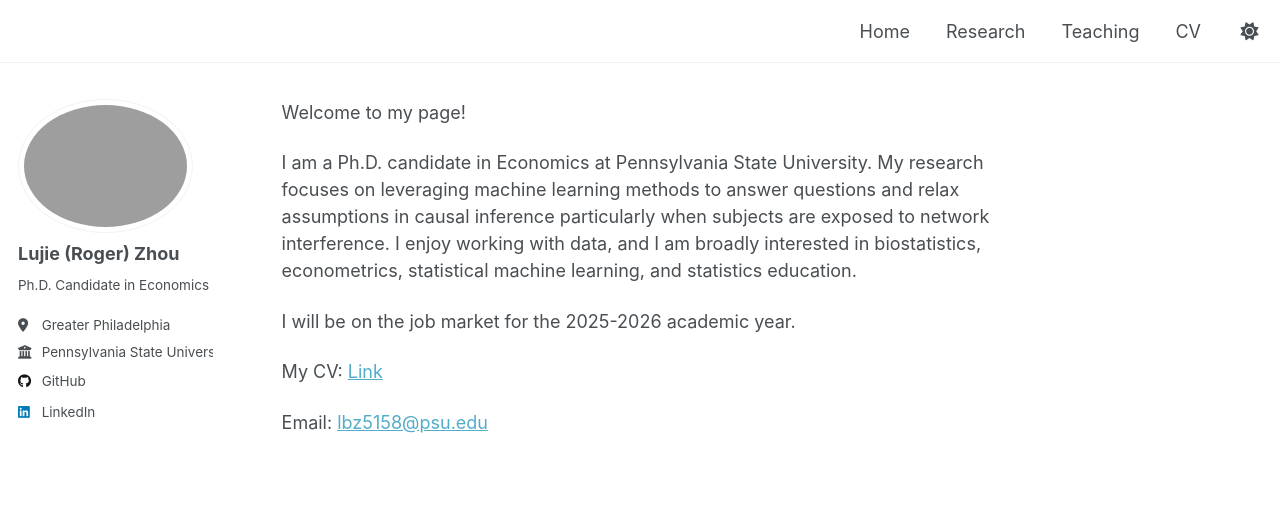
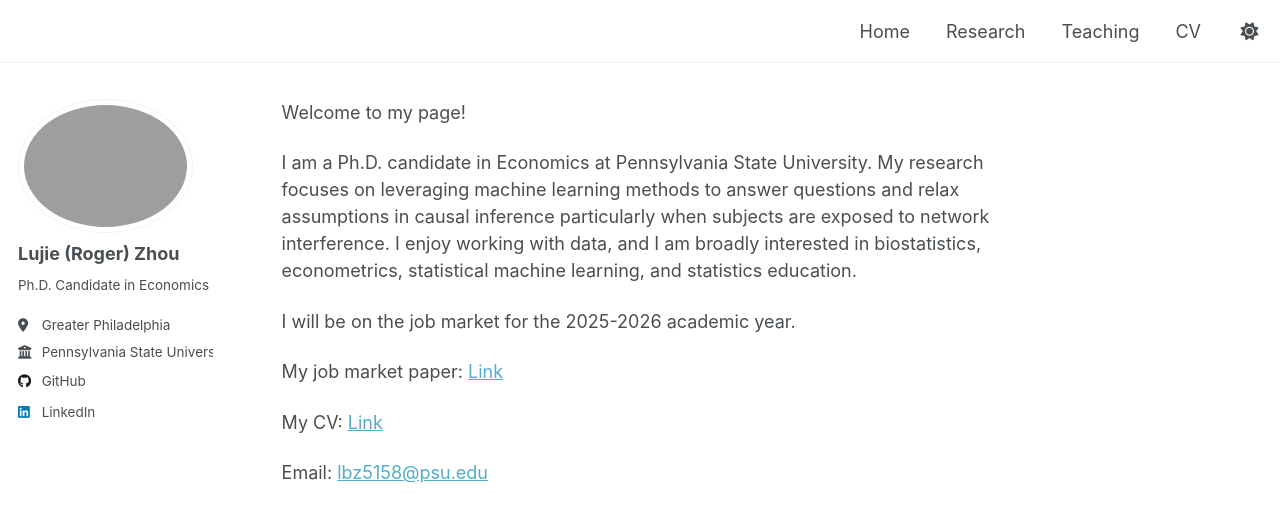
Before and after one commit to lbz5158/lujiezhou.github.io, a Jekyll site: the page built from _pages/about.md, in a window 1280 px wide. Shown: the top 522 px of the page. Built offline with Jekyll 4.4.1, drawn with Linux system fonts in a browser that asks for light colours.

Commit message:
Update about.md

```diff
--- a/_pages/about.md
+++ b/_pages/about.md
@@ -16,6 +16,8 @@ I am a Ph.D. candidate in Economics at Pennsylvania State University. My researc
 
 I will be on the job market for the 2025-2026 academic year.
 
+My job market paper: [Link](https://drive.google.com/file/d/195-RpW3Ku2VvE6M83sJv4QrXyDOzeDVZ/view)
+
 My CV: [Link](https://drive.google.com/file/d/1mu_xTxgMCUJsCIpJP8ia_XYF1nhdt5CE/view?usp=drive_link)
 
 Email: [lbz5158@psu.edu](mailto:lbz5158@psu.edu)
```
